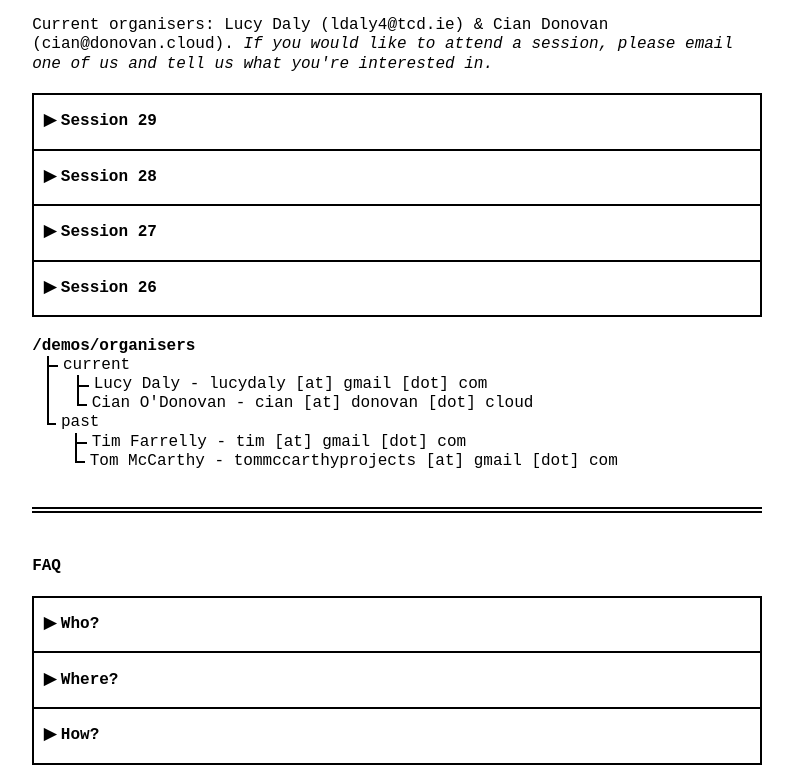
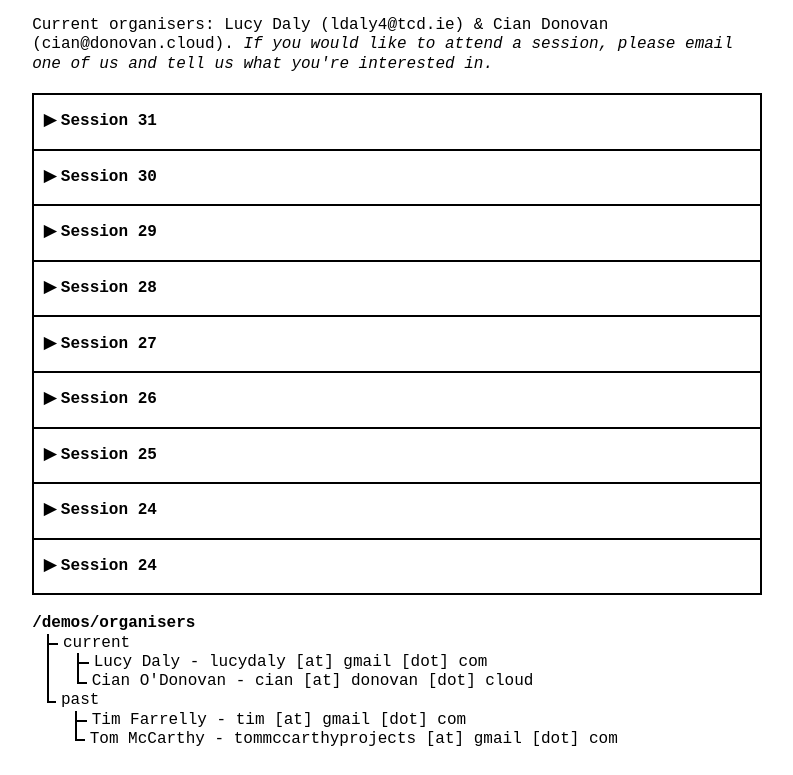
Before and after one commit to JoinPatch/DemosAnon, an Astro site: page / in a window 1280 px wide. Shown: the part 456-1231 px from the top of the page, without its empty margins (243-1036 px from the left). Built offline with nearby package versions, Linux system fonts and the light colour scheme; Astro itself is replaced by a stand-in of ours; a web font is replaced by a local one.

Commit message:
added sessions

```diff
--- a/src/pages/index.astro
+++ b/src/pages/index.astro
@@ -28,6 +28,16 @@ import ASCIIHeader from '../components/ASCIIHeader.jsx';
   </p>
 
   <details>
+    <summary>Session 31</summary>
+    <p>To be filled out</p>
+  </details>
+
+  <details>
+    <summary>Session 30</summary>
+    <p>To be filled out</p>
+  </details>
+
+  <details>
     <summary>Session 29</summary>
     <p>To be filled out</p>
   </details>
@@ -44,6 +54,21 @@ import ASCIIHeader from '../components/ASCIIHeader.jsx';
 
   <details>
     <summary>Session 26</summary>
+    <p>To be filled out</p>
+  </details>
+
+  <details>
+    <summary>Session 25</summary>
+    <p>To be filled out</p>
+  </details>
+
+  <details>
+    <summary>Session 24</summary>
+    <p>To be filled out</p>
+  </details>
+
+  <details>
+    <summary>Session 24</summary>
     <p>To be filled out</p>
   </details>
 
```
